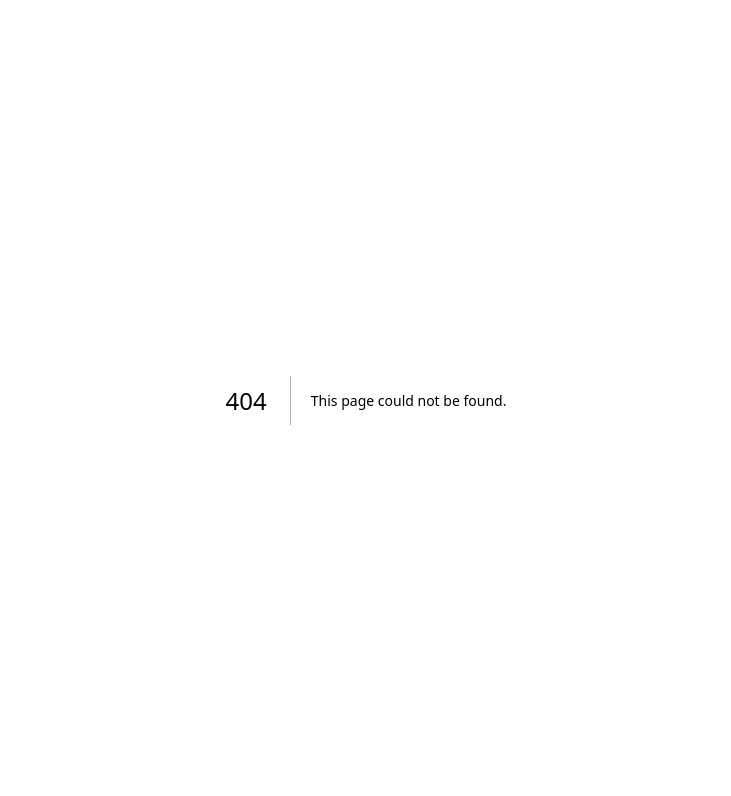
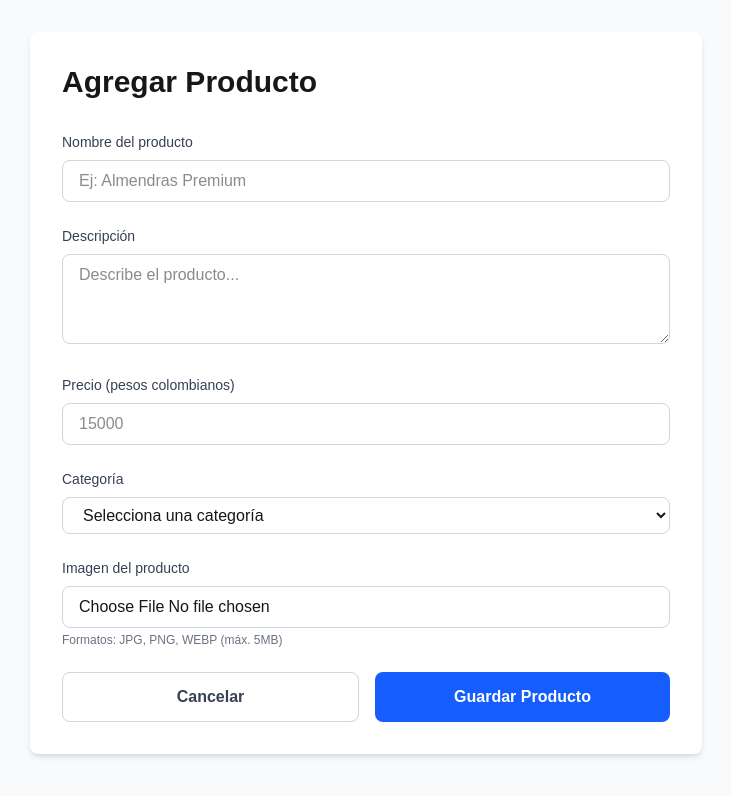
Before and after one commit to kafrancog23/catalog-marco-te, a Next.js app: page /admin/products/new in a window 1280 px wide. Before the commit this address had no page. Shown: the top 796 px of the page, without its empty margins (274-1005 px from the left). Built offline with nearby package versions, Linux system fonts and the light colour scheme.

Commit message:
pagina productop

```diff
--- a/app/admin/page.tsx
+++ b/app/admin/page.tsx
@@ -31,15 +31,18 @@ export default async function AdminPage() {
     return (
         <div className="min-h-screen bg-gray-50 p-8">
             <div className="max-w-6xl mx-auto">
-                <div className="bg-white rounded-lg shadow-md p-8 mb-6">
-                <h1 className="text-3xl font-bold mb-4">Panel de Administración</h1>
+                <div className="bg-white text-gray-800 rounded-lg shadow-md p-8 mb-6 border border-gray-600">
+                <h2 className="text-3xl font-bold mb-4">Panel de Administración</h2>
                 <p className="text-gray-600">
                     Bienvenido, <span className="font-semibold">{user.email}</span>
                 </p>
                 </div>
 
-                <div className="bg-white rounded-lg shadow-md p-8">
+                <div className="bg-white text-gray-800 rounded-lg shadow-md p-8 border border-gray-600">
                 <h2 className="text-2xl font-semibold mb-6">Gestión de Productos</h2>
+                <a href="/admin/products/new" className="block bg-blue-600 text-white p-2 rounded-md hover:bg-blue-700 disabled:opacity-50 disabled:cursor-not-allowed">
+                    + Agregar Producto
+                </a>
                 <p className="text-gray-500">
                     Aquí podrás agregar, editar y eliminar productos.
                 </p>
--- /dev/null
+++ b/app/admin/products/new/page.tsx
@@ -0,0 +1,178 @@
+'use client'
+
+import {useState} from 'react'
+import {createClient} from '@/lib/supabase-client'
+import {useRouter} from 'next/navigation'
+
+export default function NewProductPage() {
+    const [name, setName] = useState('')
+    const [description, setDescription] = useState('')
+    const [price, setPrice] = useState('')
+    const [category, setCategory] = useState('')
+    const [image, setImage] = useState<File | null>(null)
+    const [error, setError] = useState('')
+    const [loading, setLoading] = useState(false)
+    const router = useRouter()
+
+
+    const handleSubmit = async (e: React.FormEvent) => {
+        e.preventDefault()
+        setLoading(true)
+        setError('')
+
+        try{
+            const supabase = createClient()
+            let imageUrl = ''
+            if(image){
+                const fileExt = image.name.split('.').pop()
+                const fileName = `${Math.random()}.${fileExt}`
+
+                const { error: uploadError } = await supabase.storage
+                .from('product-images')
+                .upload(fileName, image)
+
+                if (uploadError) throw uploadError
+
+                const {data} = supabase.storage.from('product-images').getPublicUrl(fileName)
+                imageUrl = data.publicUrl
+            }
+            const {error: insertError} = await supabase
+            .from('products')
+            .insert({
+                name,
+                description,
+                price: parseFloat(price),
+                category,
+                image_url: imageUrl,
+                is_active: true,
+            })
+            if(insertError) throw insertError
+            router.push('/admin')
+        } catch(error){
+            setError(error instanceof Error ? error.message : 'Error al agregar el producto')
+            setLoading(false)
+        }
+    }
+
+    return (
+        <div className="min-h-screen bg-gray-50 p-8">
+          <div className="max-w-2xl mx-auto">
+            <div className="bg-white rounded-lg shadow-md p-8">
+              <h1 className="text-3xl font-bold mb-8">Agregar Producto</h1>
+
+              <form onSubmit={handleSubmit} className="space-y-6">
+                {/* Nombre */}
+                <div>
+                  <label className="block text-sm font-medium text-gray-700 mb-2">
+                    Nombre del producto
+                  </label>
+                  <input
+                    type="text"
+                    value={name}
+                    onChange={(e) => setName(e.target.value)}
+                    required
+                    className="w-full px-4 py-2 border border-gray-300 rounded-lg focus:ring-2 focus:ring-blue-500 focus:border-transparent"
+                    placeholder="Ej: Almendras Premium"
+                  />
+                </div>
+
+                {/* Descripción */}
+                <div>
+                  <label className="block text-sm font-medium text-gray-700 mb-2">
+                    Descripción
+                  </label>
+                  <textarea
+                    value={description}
+                    onChange={(e) => setDescription(e.target.value)}
+                    required
+                    rows={3}
+                    className="w-full px-4 py-2 border border-gray-300 rounded-lg focus:ring-2 focus:ring-blue-500 focus:border-transparent"
+                    placeholder="Describe el producto..."
+                  />
+                </div>
+
+                {/* Precio */}
+                <div>
+                  <label className="block text-sm font-medium text-gray-700 mb-2">
+                    Precio (pesos colombianos)
+                  </label>
+                  <input
+                    type="number"
+                    value={price}
+                    onChange={(e) => setPrice(e.target.value)}
+                    required
+                    min="0"
+                    step="100"
+                    className="w-full px-4 py-2 border border-gray-300 rounded-lg focus:ring-2 focus:ring-blue-500 focus:border-transparent"
+                    placeholder="15000"
+                  />
+                </div>
+
+                {/* Categoría */}
+                <div>
+                  <label className="block text-sm font-medium text-gray-700 mb-2">
+                    Categoría
+                  </label>
+                  <select
+                    value={category}
+                    onChange={(e) => setCategory(e.target.value)}
+                    required
+                    className="w-full px-4 py-2 border border-gray-300 rounded-lg focus:ring-2 focus:ring-blue-500 focus:border-transparent"
+                  >
+                    <option value="">Selecciona una categoría</option>
+                    <option value="Almendras">Almendras</option>
+                    <option value="Nueces">Nueces</option>
+                    <option value="Cereales">Cereales</option>
+                    <option value="Semillas">Semillas</option>
+                    <option value="Mix">Mix</option>
+                    <option value="Otros">Otros</option>
+                  </select>
+                </div>
+
+                {/* Imagen */}
+                <div>
+                  <label className="block text-sm font-medium text-gray-700 mb-2">
+                    Imagen del producto
+                  </label>
+                  <input
+                    type="file"
+                    accept="image/*"
+                    onChange={(e) => setImage(e.target.files?.[0] || null)}
+                    required
+                    className="w-full px-4 py-2 border border-gray-300 rounded-lg focus:ring-2 focus:ring-blue-500 focus:border-transparent"
+                  />
+                  <p className="text-xs text-gray-500 mt-1">
+                    Formatos: JPG, PNG, WEBP (máx. 5MB)
+                  </p>
+                </div>
+
+                {/* Error */}
+                {error && (
+                  <div className="bg-red-50 text-red-600 p-3 rounded-lg text-sm">
+                    {error}
+                  </div>
+                )}
+
+                {/* Botones */}
+                <div className="flex gap-4">
+                  <button
+                    type="button"
+                    onClick={() => router.push('/admin')}
+                    className="flex-1 px-6 py-3 border border-gray-300 rounded-lg font-semibold text-gray-700 hover:bg-gray-50 transition-colors"
+                  >
+                    Cancelar
+                  </button>
+                  <button
+                    type="submit"
+                    disabled={loading}
+                    className="flex-1 px-6 py-3 bg-blue-600 text-white rounded-lg font-semibold hover:bg-blue-700 disabled:bg-gray-400 disabled:cursor-not-allowed transition-colors"
+                  >
+                    {loading ? 'Guardando...' : 'Guardar Producto'}
+                  </button>
+                </div>
+              </form>
+            </div>
+          </div>
+        </div>
+      )
+}
--- a/package.json
+++ b/package.json
@@ -3,7 +3,7 @@
   "version": "0.1.0",
   "private": true,
   "scripts": {
-    "dev": "next dev",
+    "dev": "next dev -p 5173",
     "build": "next build",
     "start": "next start",
     "lint": "eslint"
```
Also changed, not shown: .kiro/settings/mcp.json (added).
